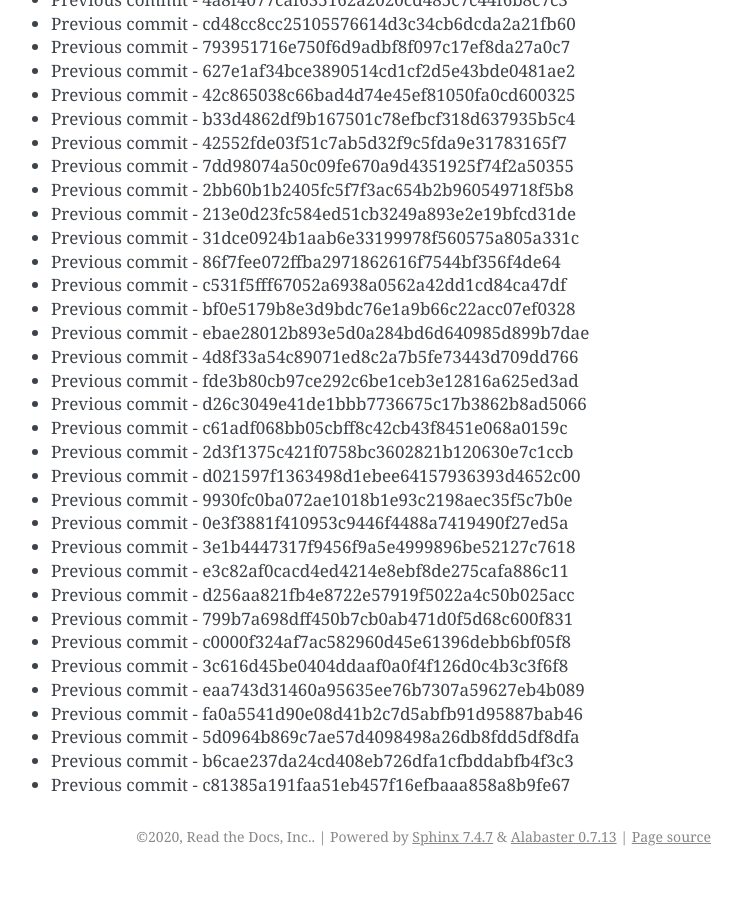
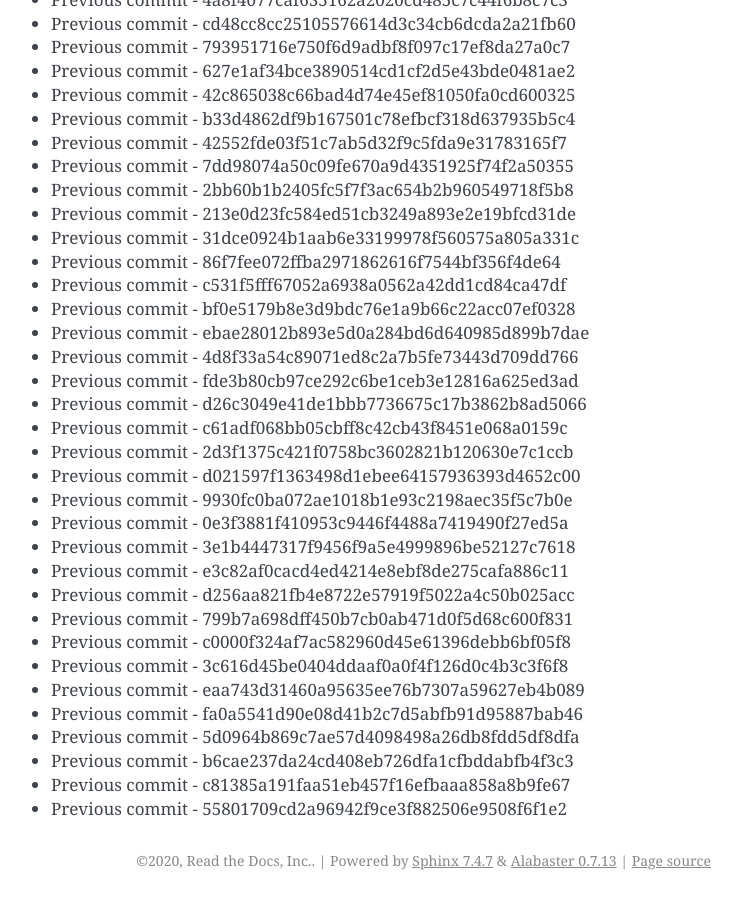
Before and after one commit to readthedocs/rtd-git-stresstest, a Sphinx documentation site: the page built from docs/updates.rst, in a window 1280 px wide and 900 px high, scrolled down 52057 px. Shown: the whole window, without its empty margins (399-1141 px from the left). Built offline with Sphinx 7.4.7, drawn with Linux system fonts in a browser that asks for light colours; before the commit the page ends 52933 px from its top, so only the background shows below that.

Commit message:
Generating commit from previous: 55801709cd2a96942f9ce3f882506e9508f6f1e2

```diff
--- a/docs/updates.rst
+++ b/docs/updates.rst
@@ -2219,3 +2219,4 @@ It can be tested for any performance characteristics.
 * Previous commit - 5d0964b869c7ae57d4098498a26db8fdd5df8dfa
 * Previous commit - b6cae237da24cd408eb726dfa1cfbddabfb4f3c3
 * Previous commit - c81385a191faa51eb457f16efbaaa858a8b9fe67
+* Previous commit - 55801709cd2a96942f9ce3f882506e9508f6f1e2
```
